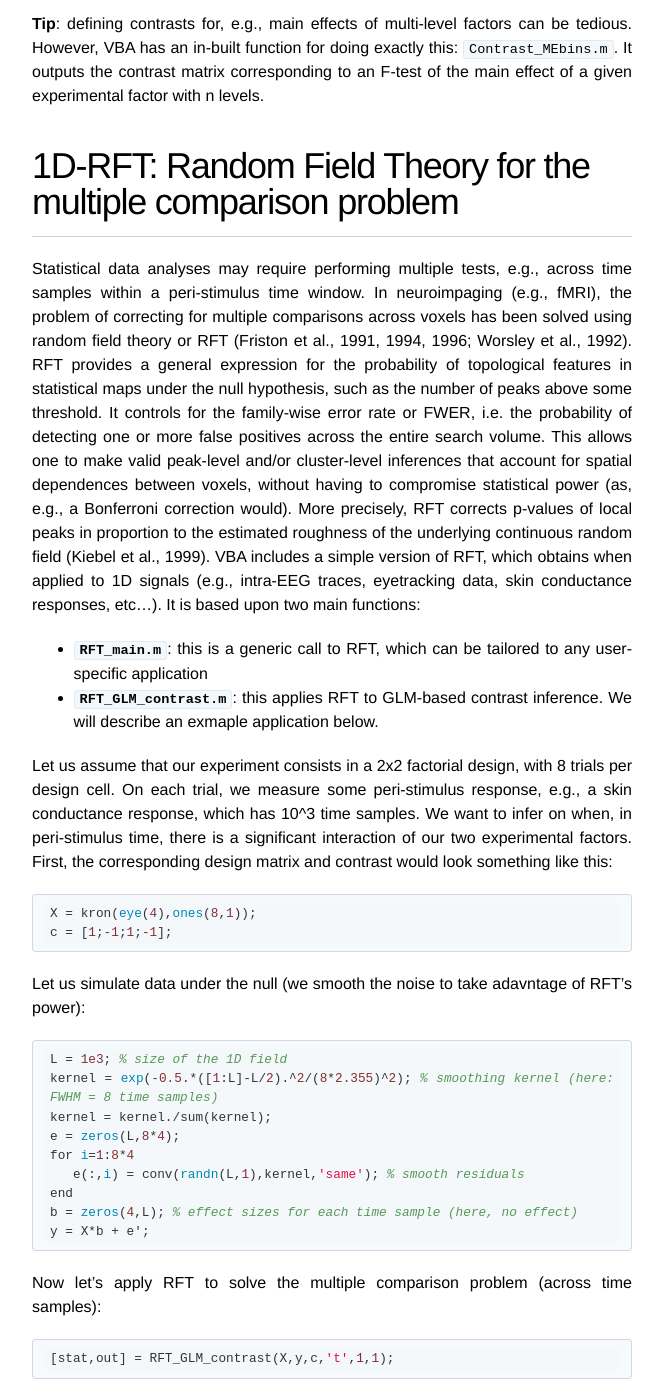
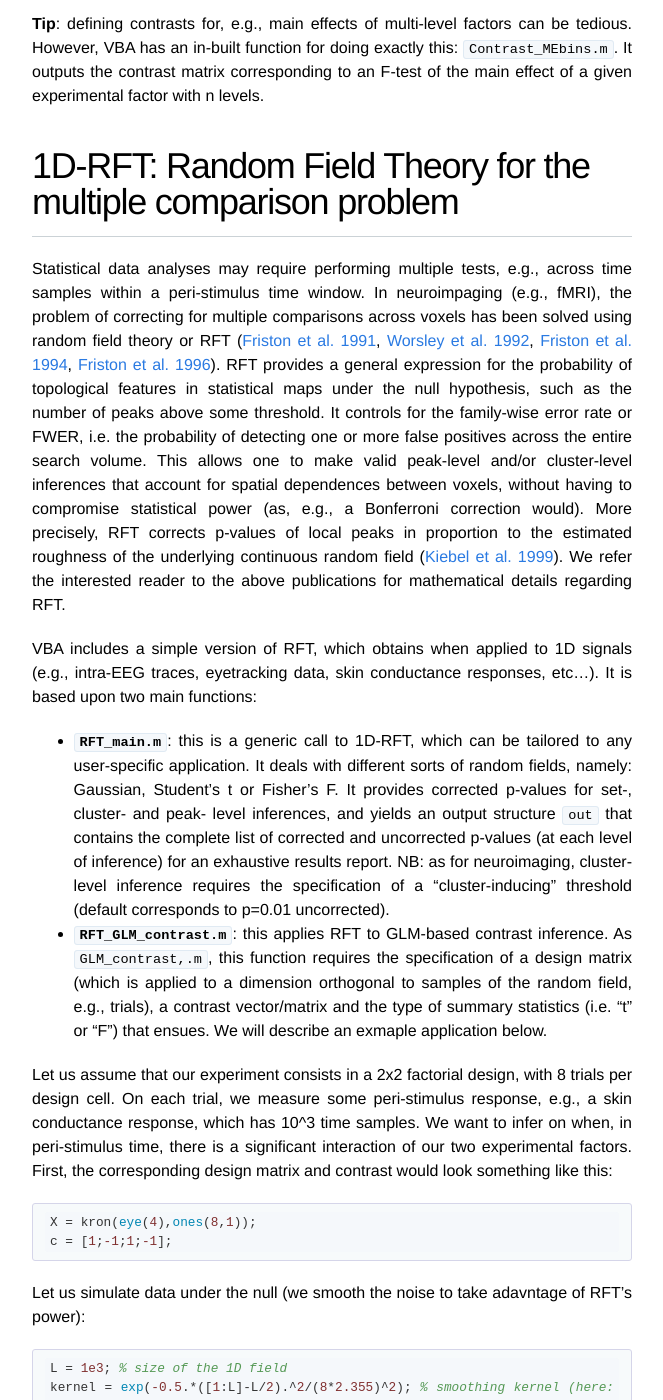
Before and after one commit to MBB-team/VBA-toolbox, a Jekyll site: the page built from _wiki/statistical-models.md, in a window 1280 px wide and 1400 px high, scrolled down 1953 px. Shown: the whole window, without its empty margins (308-971 px from the left). Built offline with Jekyll 4.4.1, drawn with Linux system fonts in a browser that asks for light colours; nearby versions of some CDN libraries; some of the changed text lies outside the part shown.

Commit message:
Update statistical-models.md

````diff
--- a/_wiki/statistical-models.md
+++ b/_wiki/statistical-models.md
@@ -30,12 +30,12 @@
 # 1D-RFT: Random Field Theory for the multiple comparison problem
 
 Statistical data analyses may require performing multiple tests, e.g., across time samples within a peri-stimulus time window.
-In neuroimpaging (e.g., fMRI), the problem of correcting for multiple comparisons across voxels has been solved using random field theory or RFT (Friston et al., 1991, 1994, 1996; Worsley et al., 1992). RFT provides a general expression for the probability of topological features in statistical maps under the null hypothesis, such as the number of peaks above some threshold. It controls for the family-wise error rate or FWER, i.e. the probability of detecting one or more false positives across the entire search volume. This allows one to make valid peak-level and/or cluster-level inferences that account for spatial dependences between voxels, without having to compromise statistical power (as, e.g., a Bonferroni correction would). More precisely, RFT corrects p-values of local peaks in proportion to the estimated roughness of the underlying continuous random field (Kiebel et al., 1999).
+In neuroimpaging (e.g., fMRI), the problem of correcting for multiple comparisons across voxels has been solved using random field theory or RFT ([Friston et al. 1991](https://www.ncbi.nlm.nih.gov/pubmed/2050758), [Worsley et al. 1992](https://www.ncbi.nlm.nih.gov/pubmed/1400644), [Friston et al. 1994](https://www.ncbi.nlm.nih.gov/pubmed/24578041), [Friston et al. 1996](https://www.ncbi.nlm.nih.gov/pubmed/9345513)). RFT provides a general expression for the probability of topological features in statistical maps under the null hypothesis, such as the number of peaks above some threshold. It controls for the family-wise error rate or FWER, i.e. the probability of detecting one or more false positives across the entire search volume. This allows one to make valid peak-level and/or cluster-level inferences that account for spatial dependences between voxels, without having to compromise statistical power (as, e.g., a Bonferroni correction would). More precisely, RFT corrects p-values of local peaks in proportion to the estimated roughness of the underlying continuous random field ([Kiebel et al. 1999](https://www.ncbi.nlm.nih.gov/pubmed/10600421)). We refer the interested reader to the above publications for mathematical details regarding RFT.
+
 VBA includes a simple version of RFT, which obtains when applied to 1D signals (e.g., intra-EEG traces, eyetracking data, skin conductance responses, etc...). It is based upon two main functions:
 
-- **`RFT_main.m`**: this is a generic call to RFT, which can be tailored to any user-specific application
-
-- **`RFT_GLM_contrast.m`**: this applies RFT to GLM-based contrast inference. We will describe an exmaple application below.
+- **`RFT_main.m`**: this is a generic call to 1D-RFT, which can be tailored to any user-specific application. It deals with different sorts of random fields, namely: Gaussian, Student's t or Fisher's F. It provides corrected p-values for set-, cluster- and peak- level inferences, and yields an output structure `out` that contains the complete list of corrected and uncorrected p-values (at each level of inference) for an exhaustive results report. NB: as for neuroimaging, cluster-level inference requires the specification of a "cluster-inducing" threshold (default corresponds to p=0.01 uncorrected).
+- **`RFT_GLM_contrast.m`**: this applies RFT to GLM-based contrast inference. As `GLM_contrast,.m`, this function requires the specification of a design matrix (which is applied to a dimension orthogonal to samples of the random field, e.g., trials), a contrast vector/matrix and the type of summary statistics (i.e. "t" or "F") that ensues. We will describe an exmaple application below.
 
 Let us assume that our experiment consists in a 2x2 factorial design, with 8 trials per design cell. On each trial, we measure some peri-stimulus response, e.g., a skin conductance response, which has 10^3 time samples. We want to infer on when, in peri-stimulus time, there is a significant interaction of our two experimental factors.
 First, the corresponding design matrix and contrast would look something like this:
@@ -62,20 +62,19 @@
 Now let's apply RFT to solve the multiple comparison problem (across time samples):
 
 ```matlab
-[stat,out] = RFT_GLM_contrast(X,y,c,'t',1,1);
+[statfield,out] = RFT_GLM_contrast(X,y,c,'t',1,1);
 ```
 
-In brief, `RFT_GLM_contrast` (i) computes a 1D statistical field composed of Student's t summary statistic for the contrast `c` sampled at each peri-stimulus time point, and (ii) applies RFt to correct for the multiple comparison problem across time samples.
-Let us eyeball the ensuing graphical output :
+In brief, `RFT_GLM_contrast` (i) computes a 1D statistical field composed of Student's t summary statistic for the contrast `c` sampled at each peri-stimulus time point, and (ii) applies RFT to correct for the multiple comparison problem across time samples (on the field). Note: the rougness of the statistical field is evaluated using the fitted residuals of the GLM, as described in [Kiebel et al. 1999](https://www.ncbi.nlm.nih.gov/pubmed/10600421). Let us eyeball the ensuing graphical output :
 
 ![]({{ site.baseurl }}/images/wiki/1D-RFT.jpg)
 
 
 > **Upper panel**: The statistical t-field (y-axis) is plotted against time (x-axis). Local peaks are highlighted in red (if the corrected p-value does not reach significance, here: FWER=5%) or in green (if the corrected p-value reaches significance). The same colour-coding applies to upcrossing clusters (for cluster-level inference). **Middle panel**: RFT analysis summary (essentially: expectations, under the null, of features of the sample field). **Lower panel**: list of corrected p-values (set-, cluster- and peak- level inferences). NB: the column "location" relates to local peaks.
 
-All summary statistics are stored in the `out` structure.
+All summary statistics are stored in the `out` structure, and the sampled statistical field is stored in the variable `statfield`.
 
-> **Tip**: right-clicking on either local paeks or upcrossing clusters provides a summary of corrected and uncorrected p-values!
+> **Tip**: The RFT results can be explored by right-clicking on either local peaks or upcrossing clusters, which provides a summary of corrected and uncorrected p-values!
 
 
 # GLM with missing data
````
